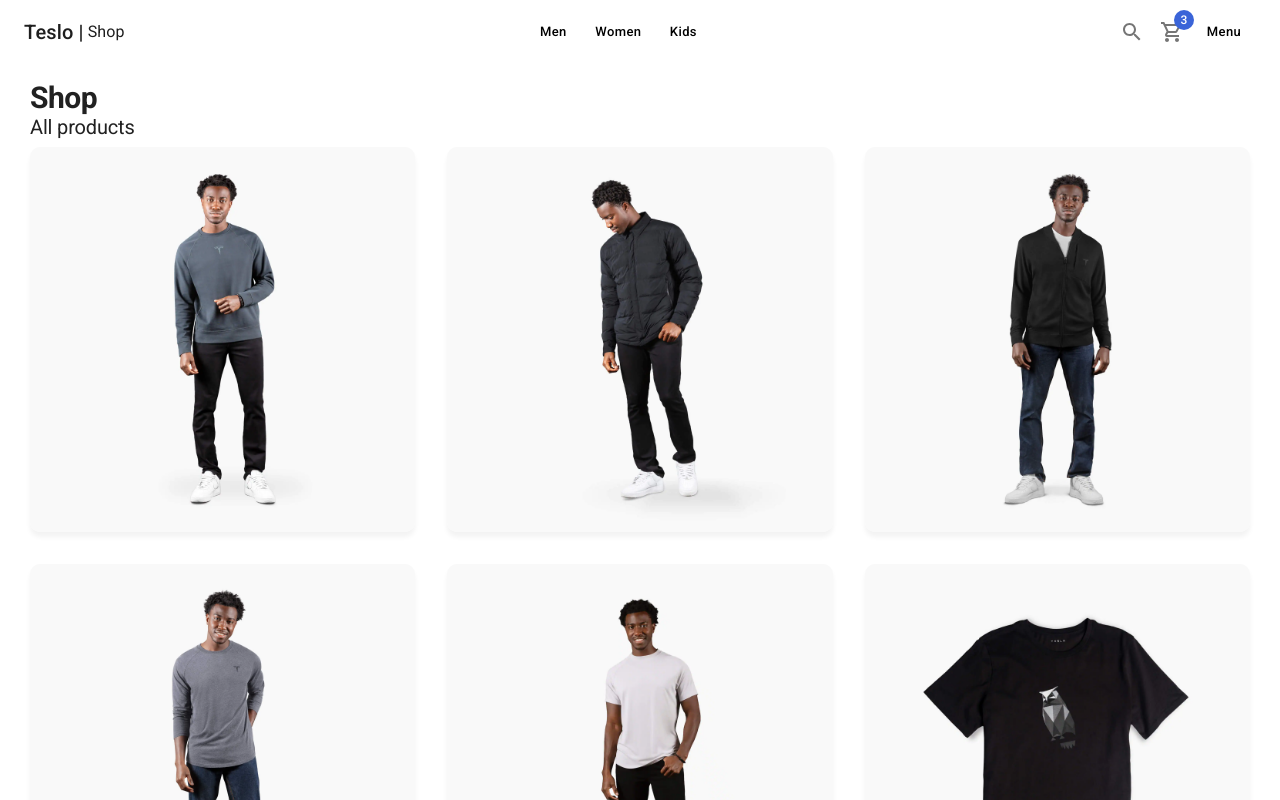
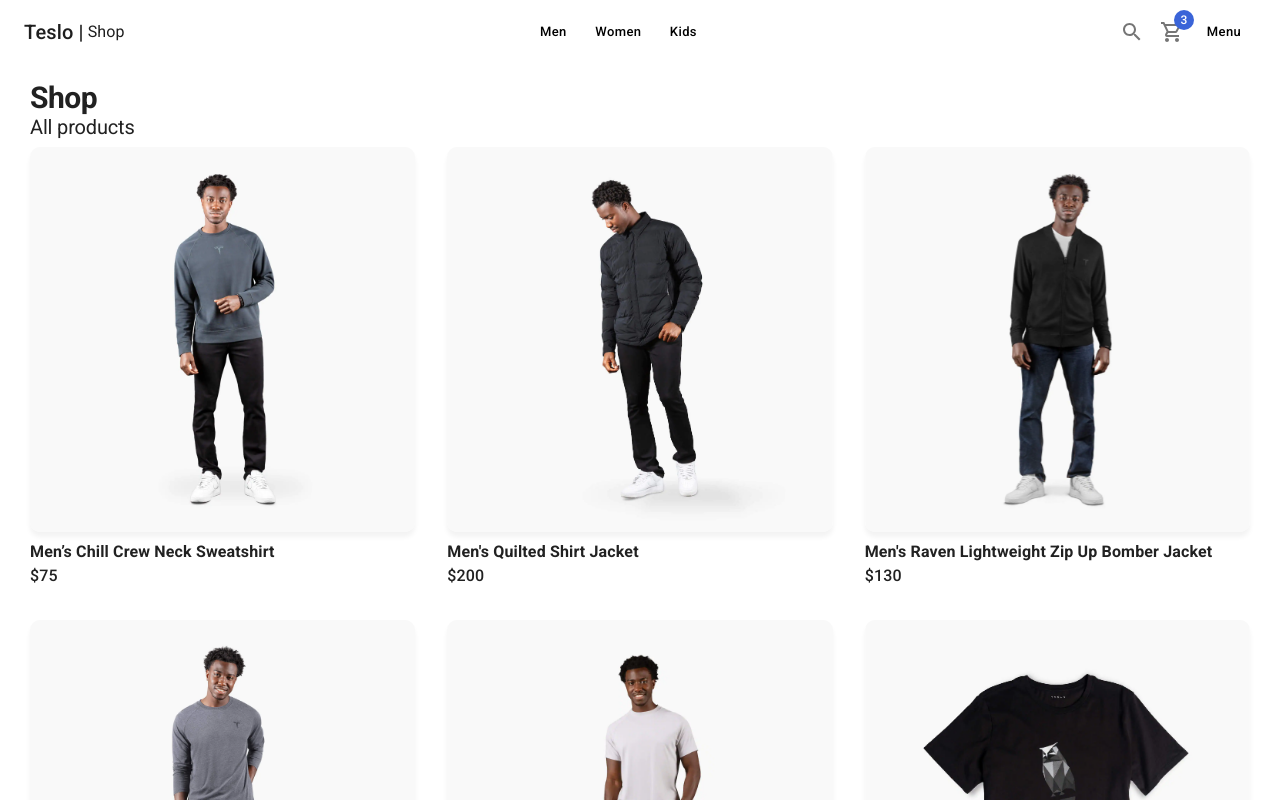
Before and after one commit to elitexpro/because-shop-next-ts, a Next.js app: page / in a window 1280 px wide. Shown: the top 800 px of the page. Built offline with nearby package versions, Linux system fonts and the light colour scheme.

Commit message:
[ADD]: ProductCard component design

```diff
--- a/src/products/scenes/HomeScene/components/ProductCard/ProductCard.tsx
+++ b/src/products/scenes/HomeScene/components/ProductCard/ProductCard.tsx
@@ -1,23 +1,54 @@
-import { Grid, Card, CardActionArea, CardMedia } from '@mui/material';
+import {
+  Grid,
+  Card,
+  CardActionArea,
+  CardMedia,
+  Box,
+  Typography,
+} from '@mui/material';
 
 import { IProduct } from '@/interfaces';
+import { useState } from 'react';
 
 interface ProductCardProps {
   product: IProduct;
 }
 
+interface PCState {
+  isHovered: boolean;
+}
+
 const ProductCard: React.FC<ProductCardProps> = ({ product }) => {
+  const [isHovered, setIsHovered] = useState<PCState['isHovered']>(false);
+
   return (
-    <Grid item key={product.slug} xs={6} sm={4}>
+    <Grid
+      item
+      xs={6}
+      sm={4}
+      onMouseEnter={() => setIsHovered(true)}
+      onMouseLeave={() => setIsHovered(false)}
+    >
       <Card>
         <CardActionArea>
           <CardMedia
             component="img"
-            image={`products/${product.images[0]}`}
+            image={
+              isHovered
+                ? `products/${product.images[1]}`
+                : `products/${product.images[0]}`
+            }
             alt={product.title}
+            className="fadeIn"
+            // onLoad={() => console.log('loaded')}
           />
         </CardActionArea>
       </Card>
+
+      <Box sx={{ mt: 1 }} className="fadeIn">
+        <Typography fontWeight={700}>{product.title}</Typography>
+        <Typography fontWeight={500}>${product.price}</Typography>
+      </Box>
     </Grid>
   );
 };
```
